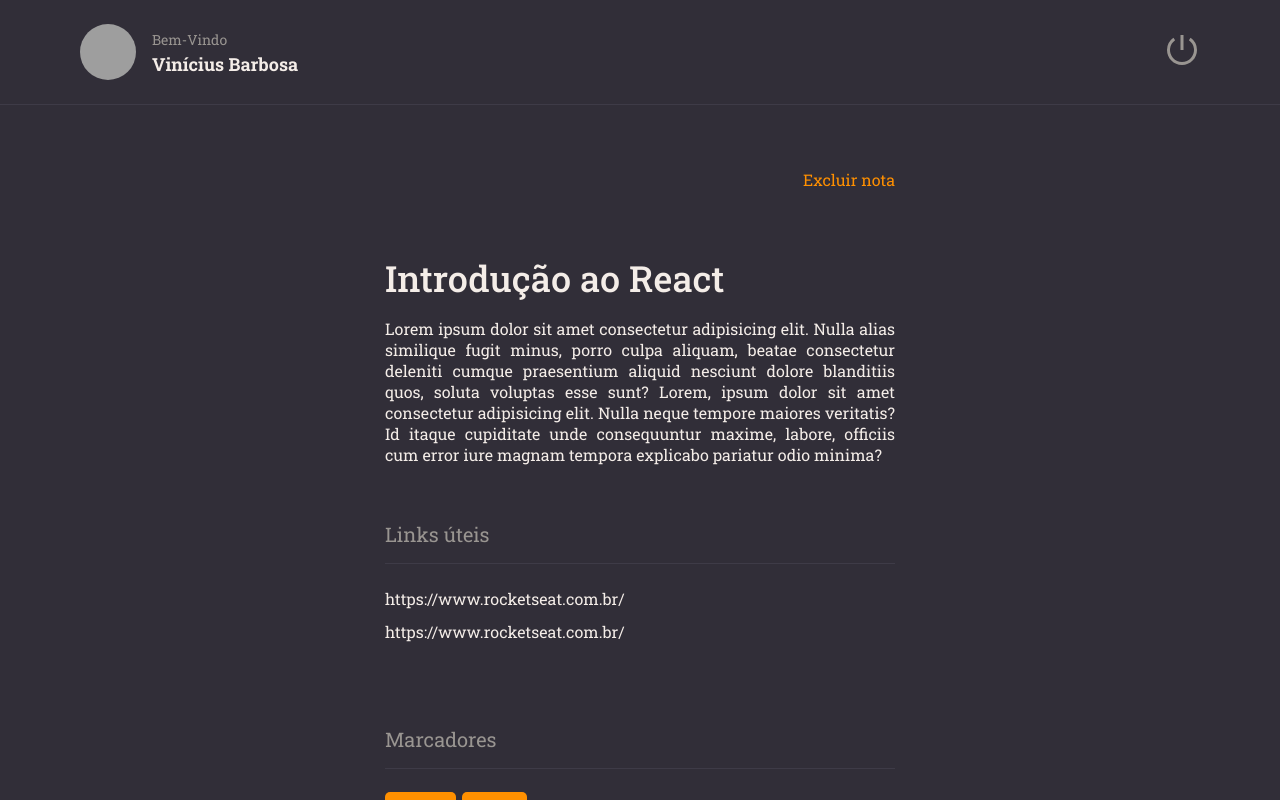
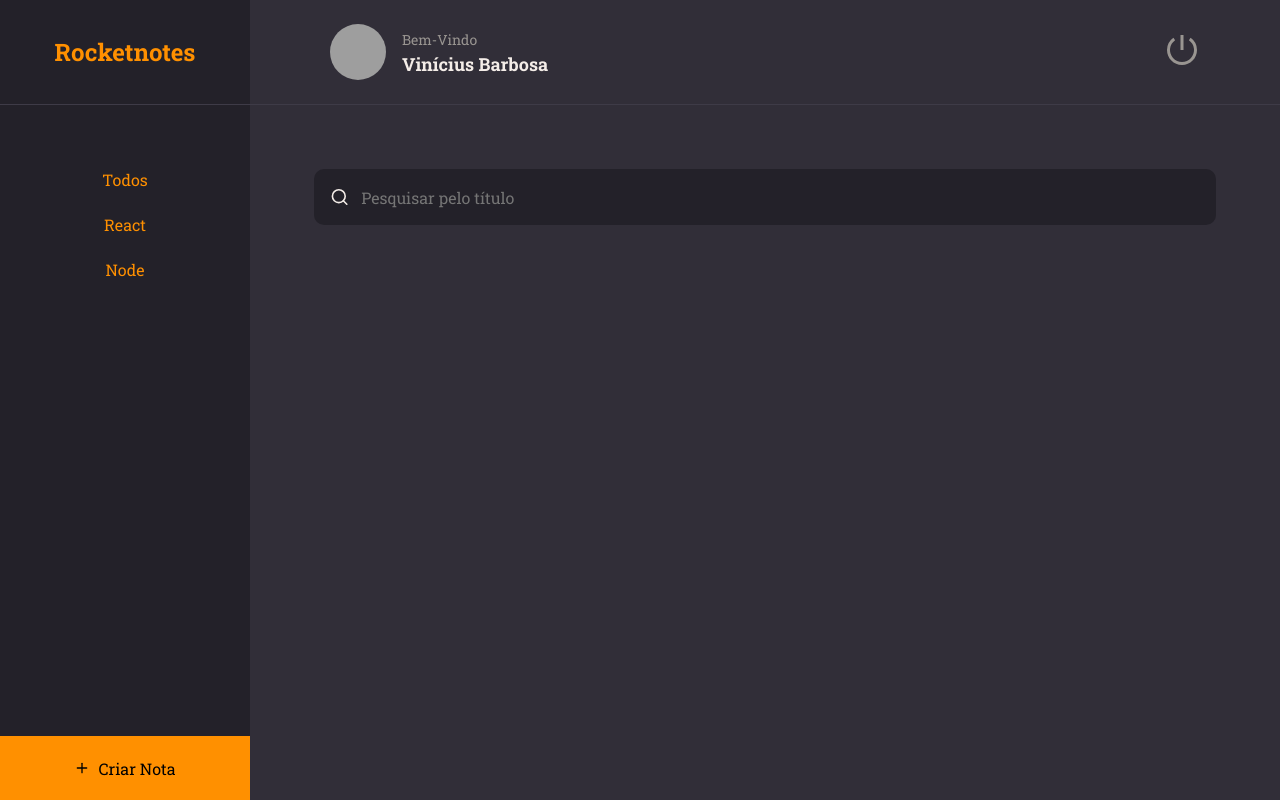
Before and after one commit to Vinicius-Barbosa-Santos/rocketseat-notes, a React (Vite) app: page / in a window 1280 px wide. Built offline with nearby package versions, Linux system fonts and the light colour scheme; grey boxes are pictures that could not be loaded.

Commit message:
Input Component

```diff
--- a/src/components/ButtonText/index.jsx
+++ b/src/components/ButtonText/index.jsx
@@ -1,10 +1,12 @@
+// import Styled
 import * as C from './styles'
 
 // eslint-disable-next-line react/prop-types
-export const ButtonText = ({title, ...rest}) => {
+export const ButtonText = ({title, isActive = false, ...rest}) => {
     return(
         <C.ButtonTextContainer
             type='button'
+            $isactive={isActive.toString()}
             {...rest}
         >
             {title}
--- a/src/components/ButtonText/styles.js
+++ b/src/components/ButtonText/styles.js
@@ -2,7 +2,7 @@ import styled from "styled-components";
 
 export const ButtonTextContainer = styled.button`
     background: none;
-    color: ${({theme}) => theme.COLORS.ORANGE};
+    color: ${({theme, $isactive}) => $isactive ? theme.COLORS.ORANGE : theme.COLORS.GRAY_100};
 
     border: none;
     font-size: 16px;
--- /dev/null
+++ b/src/components/Input/index.jsx
@@ -0,0 +1,15 @@
+// import Styled
+import * as C from './styles'
+
+
+// eslint-disable-next-line react/prop-types
+export const Input = ({ icon: Icon, ...rest }) => {
+    return (
+        <C.InputContainer>
+            {Icon && <Icon size={20} />}
+            <input
+                {...rest}
+            />
+        </C.InputContainer>
+    )
+}
--- /dev/null
+++ b/src/components/Input/styles.js
@@ -0,0 +1,33 @@
+import styled from "styled-components";
+
+export const InputContainer = styled.div`
+    width: 100%;
+    display: flex;
+    align-items: center;
+
+    color: ${({ theme }) => theme.COLORS.BACKGROUND_300};
+    background-color: ${({ theme }) => theme.COLORS.BACKGROUND_900};
+
+    margin-bottom: 8px;
+    border-radius: 10px;
+
+    > input {
+        width: 100%;
+        height: 56px;
+
+        padding: 12px;
+
+        color: ${({ theme }) => theme.COLORS.WHITE};
+        background: transparent;
+        border: 0;
+
+        &:placeholder {
+            color: ${({ theme }) => theme.COLORS.GRAY_300};
+        }
+    }
+
+    > svg {
+        margin-left: 16px;
+    }
+
+`
--- a/src/components/Tag/index.jsx
+++ b/src/components/Tag/index.jsx
@@ -1,3 +1,4 @@
+// import Styled
 import * as C from './styles'
 
 // eslint-disable-next-line react/prop-types
--- a/src/main.jsx
+++ b/src/main.jsx
@@ -2,13 +2,13 @@ import React from 'react'
 import ReactDOM from 'react-dom/client'
 import theme from './styles/theme'
 import { Global } from './styles/global'
-import { Details } from './pages/Details'
+import { Home } from './pages/Home'
 import { ThemeProvider } from 'styled-components'
 
 ReactDOM.createRoot(document.getElementById('root')).render(
   <React.StrictMode>
     <ThemeProvider theme={theme}>
-      <Details />
+      <Home />
       <Global />
     </ThemeProvider>
   </React.StrictMode>,
--- /dev/null
+++ b/src/pages/Home/index.jsx
@@ -0,0 +1,41 @@
+// import Styled
+import * as C from './styles'
+
+// import Components
+import { Header } from '../../components/Header'
+import { ButtonText } from '../../components/ButtonText'
+import { Input } from '../../components/Input'
+
+// import React-Icons
+import { FiPlus, FiSearch } from 'react-icons/fi'
+
+export const Home = () => {
+    return (
+        <C.HomeContainer>
+            <C.Brand>
+                <h1>Rocketnotes</h1>
+            </C.Brand>
+
+            <Header />
+
+            <C.Menu>
+                <li><ButtonText title={'Todos'} isActive /></li>
+                <li><ButtonText title={'React'} /></li>
+                <li><ButtonText title={'Node'} /></li>
+            </C.Menu>
+
+            <C.Search>
+                <Input placeholder="Pesquisar pelo título" icon={FiSearch} />
+            </C.Search>
+
+            <C.Content>
+
+            </C.Content>
+
+            <C.NewNote>
+                <FiPlus />
+                Criar Nota
+            </C.NewNote>
+        </C.HomeContainer>
+    )
+}
--- /dev/null
+++ b/src/pages/Home/styles.js
@@ -0,0 +1,77 @@
+import styled from "styled-components";
+
+export const HomeContainer = styled.div`
+    width: 100%;
+    height: 100vh;
+
+    display: grid;
+    grid-template-columns: 250px auto;
+    grid-template-rows: 105px 128px auto 64px;
+
+    grid-template-areas:
+        "brand header"
+        "menu search"
+        "menu content"
+        "newnote content"
+    ;
+
+    background-color: ${({ theme }) => theme.COLORS.BACKGROUND_800};
+`
+
+export const Brand = styled.div`
+    grid-area: brand;
+
+    display: flex;
+    align-items: center;
+    justify-content: center;
+
+    border-bottom-width: 1px;
+    border-bottom-style: solid;
+    border-bottom-color: ${({ theme }) => theme.COLORS.BACKGROUND_700};
+
+    background-color: ${({ theme }) => theme.COLORS.BACKGROUND_900};
+
+    > h1 {
+        font-size: 24px;
+        color: ${({ theme }) => theme.COLORS.ORANGE};
+    }
+`
+
+export const Menu = styled.ul`
+    grid-area: menu;
+    background-color: ${({ theme }) => theme.COLORS.BACKGROUND_900};
+
+    padding-top: 64px;
+    text-align: center;
+
+    > li {
+        margin-bottom: 24px;
+    }
+`
+
+export const Search = styled.div`
+    grid-area: search;
+
+    padding: 64px 64px 0;
+`
+
+export const Content = styled.div`
+    grid-area: content;
+`
+
+export const NewNote = styled.button`
+    grid-area: newnote;
+
+
+    background-color: ${({ theme }) => theme.COLORS.ORANGE};
+    border: none;
+
+    display: flex;
+    align-items: center;
+    justify-content: center;
+
+    > svg {
+        margin-right: 8px;
+    }
+
+`
```
